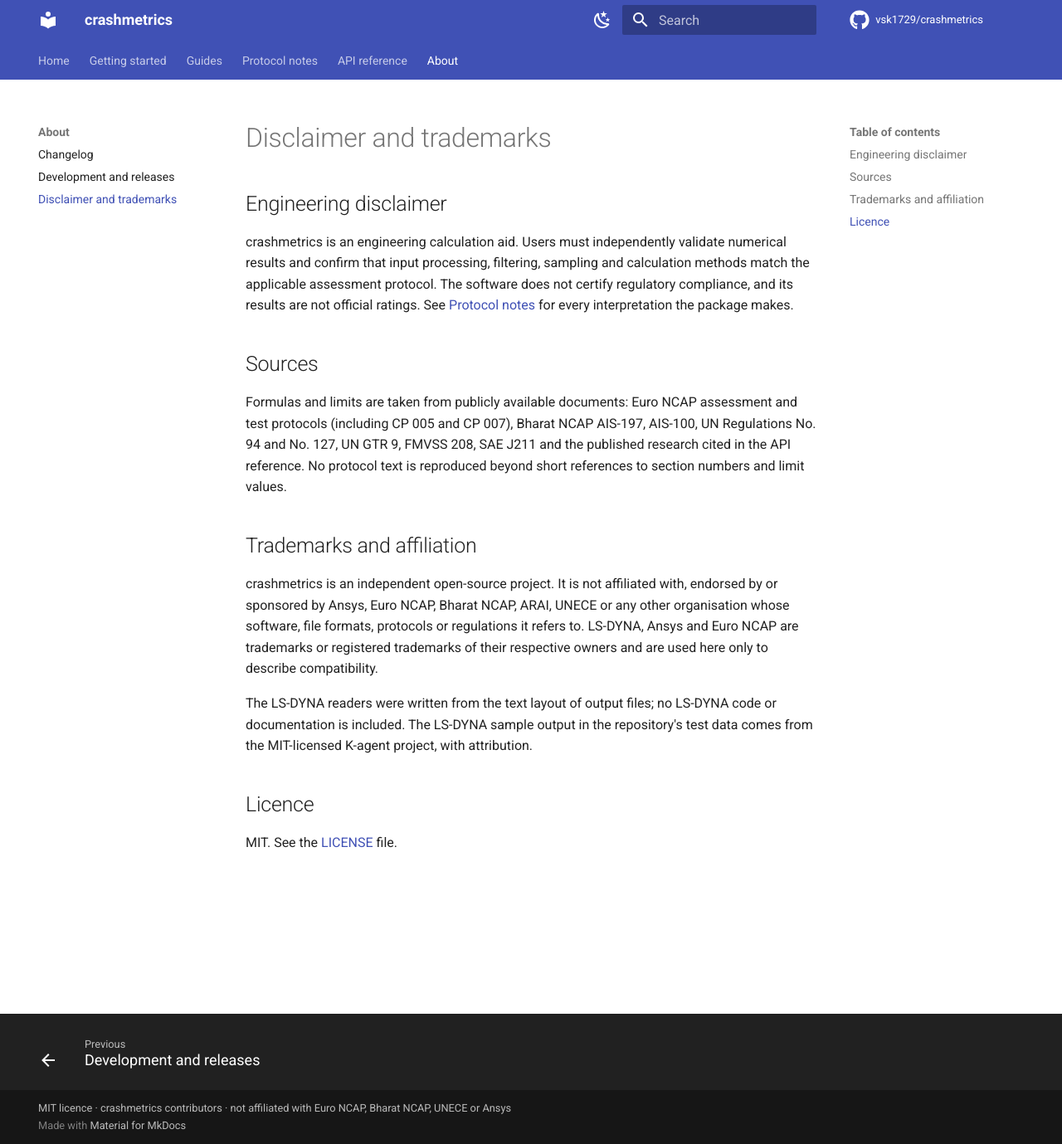
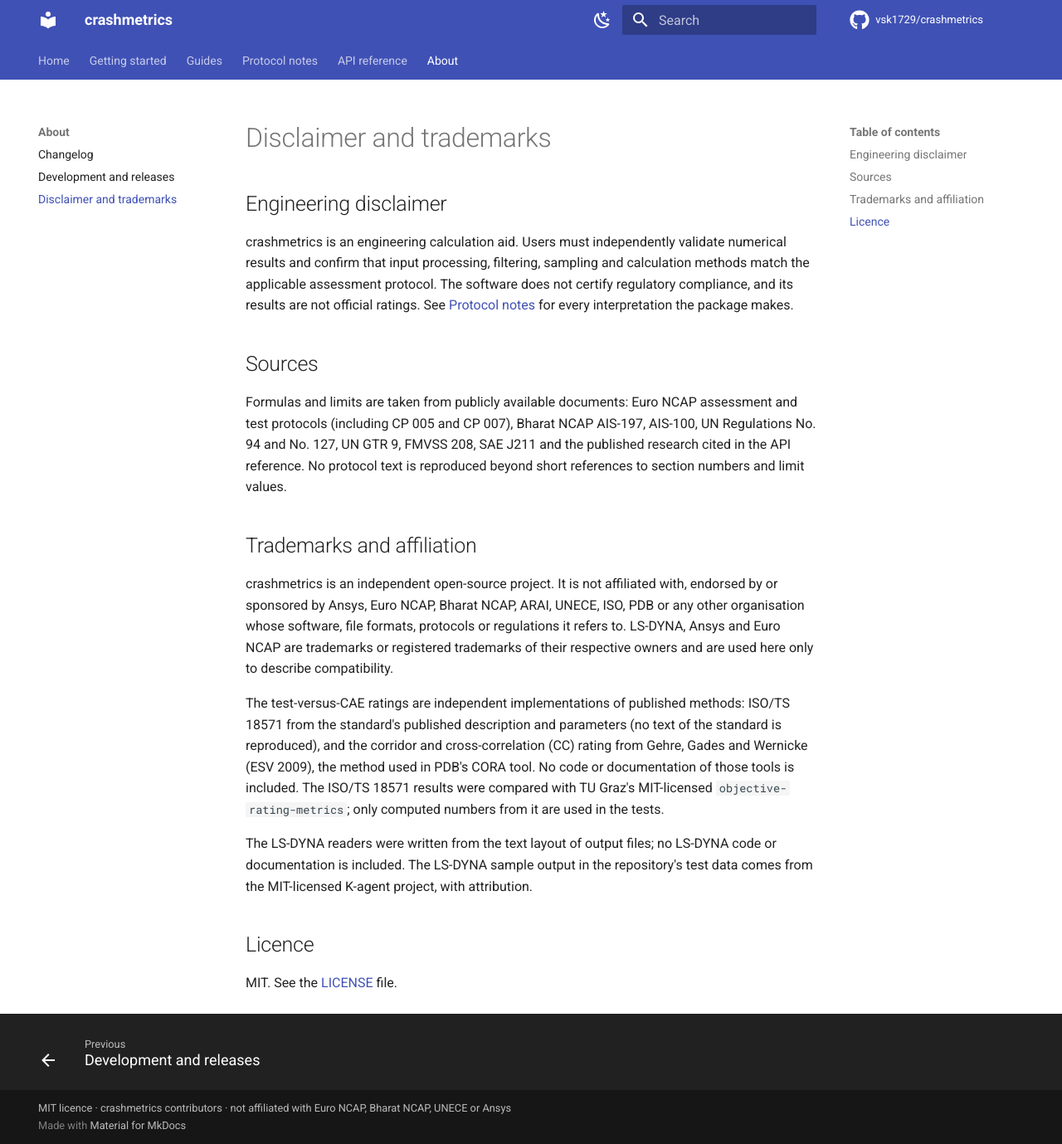
Before and after one commit to vsk1729/crashmetrics, an MkDocs documentation site: the page built from docs/about/disclaimer.md, in a window 1280 px wide and 1379 px high. Shown: the whole window at 83% size. Built offline with MkDocs 1.6.1 and Material for MkDocs 9.7.7, drawn with Linux system fonts in a browser that asks for light colours; comment, search, counter and statistics services are not loaded.

Commit message:
Rename cora to cc_rating; state correlation sources in the disclaimer (#23)
- cora, CORAParameters, CORAResult -> cc_rating, CCParameters, CCResult
  (corridor and cross-correlation rating); Comparison.cora -> .cc;
  compare(cora_parameters=) -> cc_parameters=. Results unchanged.
- Docs refer to the published method (Gehre et al., ESV 2009) and
  mention PDB's CORA tool only to say where the method is known from
  and that crashmetrics is not affiliated with it.
- Disclaimer: ISO and PDB added; sources of ISO/TS 18571 and the CC
  rating stated; TU Graz comparison numbers acknowledged.


Claude-Session: https://claude.ai/code/session_014ztPaShggJssKV3Jncncmy

Co-authored-by: Claude <noreply@anthropic.com>

```diff
--- a/docs/about/disclaimer.md
+++ b/docs/about/disclaimer.md
@@ -22,10 +22,19 @@ section numbers and limit values.
 
 crashmetrics is an independent open-source project. It is not affiliated
 with, endorsed by or sponsored by Ansys, Euro NCAP, Bharat NCAP, ARAI,
-UNECE or any other organisation whose software, file formats, protocols or
+UNECE, ISO, PDB or any other organisation whose software, file formats, protocols or
 regulations it refers to. LS-DYNA, Ansys and Euro NCAP are trademarks or
 registered trademarks of their respective owners and are used here only
 to describe compatibility.
+
+The test-versus-CAE ratings are independent implementations of
+published methods: ISO/TS 18571 from the standard's published
+description and parameters (no text of the standard is reproduced), and
+the corridor and cross-correlation (CC) rating from Gehre, Gades and
+Wernicke (ESV 2009), the method used in PDB's CORA tool. No code or
+documentation of those tools is included. The ISO/TS 18571 results were
+compared with TU Graz's MIT-licensed `objective-rating-metrics`; only
+computed numbers from it are used in the tests.
 
 The LS-DYNA readers were written from the text layout of output files;
 no LS-DYNA code or documentation is included. The LS-DYNA sample output
```
Also changed, not shown: CHANGELOG.md (+13 -0 lines), README.md (+2 -2 lines), docs/guides/index.md (+1 -1 lines), docs/guides/test-cae-correlation.md (+22 -18 lines), docs/index.md (+1 -1 lines), docs/protocol-notes.md (+4 -4 lines), examples/README.md (+1 -1 lines), 5 other files.
